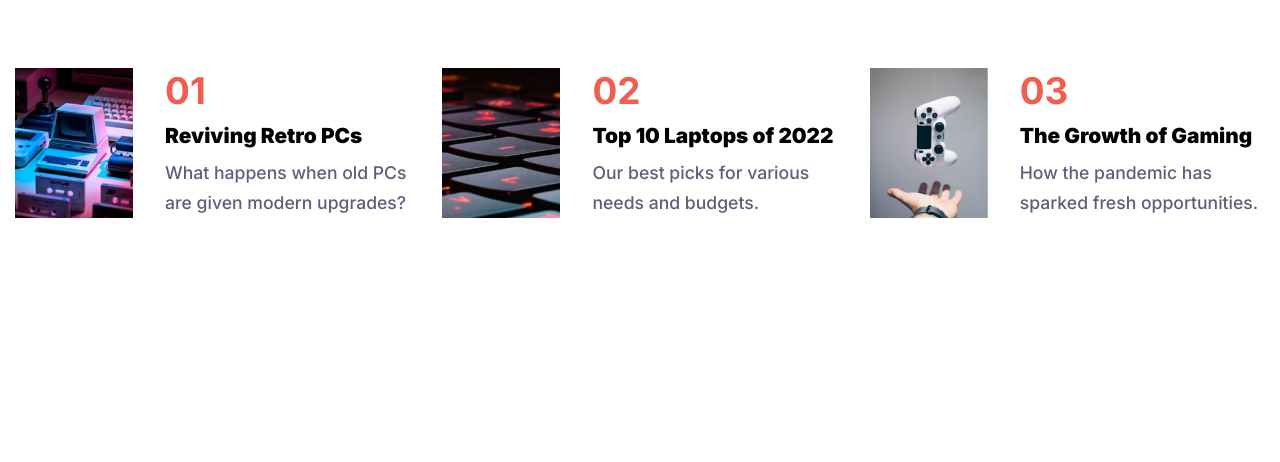
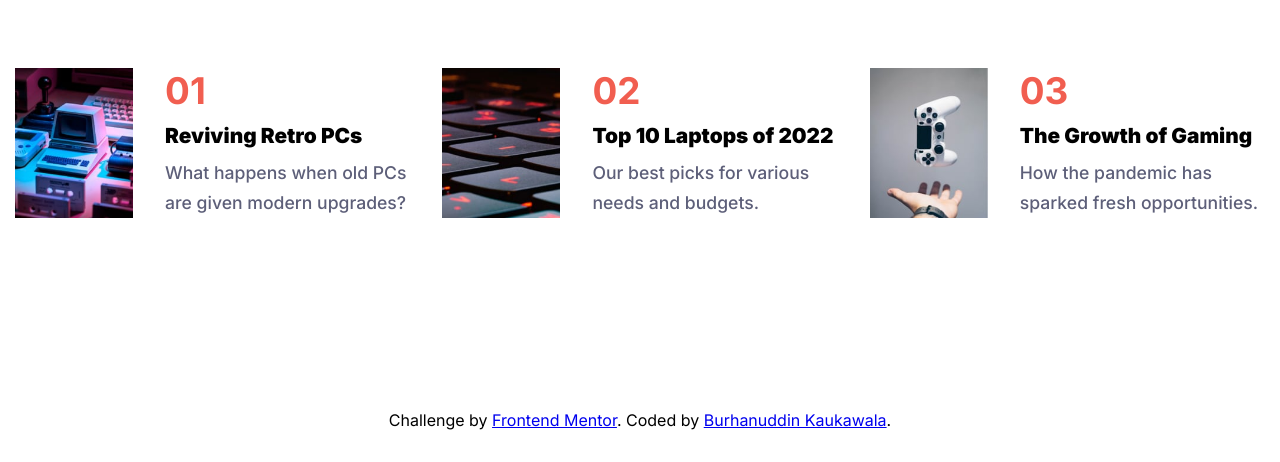
Before and after one commit to BurhanuddinKauka/News-Homepage-project, a plain HTML site: page index.html in a window 1280 px wide. Shown: the part 787-1249 px from the top of the page. Before the commit the page ends 1197 px from the top, so only its background shows below. Drawn offline with Linux system fonts and the light colour scheme.

Commit message:
Adding attribution to the footer

```diff
--- a/index.html
+++ b/index.html
@@ -77,10 +77,10 @@
     </main>
   </div>
 
-  <!-- <div class="attribution">
+  <div class="attribution">
     Challenge by <a href="https://www.frontendmentor.io?ref=challenge" target="_blank">Frontend Mentor</a>.
-    Coded by <a href="#">Your Name Here</a>.
-  </div> -->
+    Coded by <a href="#">Burhanuddin Kaukawala</a>.
+  </div>
 
   <script src="script.js"></script>
 </body>
--- a/styles.css
+++ b/styles.css
@@ -42,6 +42,12 @@ body{
    width: 100%;
    max-width: 1250px;
    margin: 100px auto;
+}
+
+.attribution{
+   width: 100%;
+   text-align: center;
+   padding-bottom: 2em;
 }
 
 nav{
```
